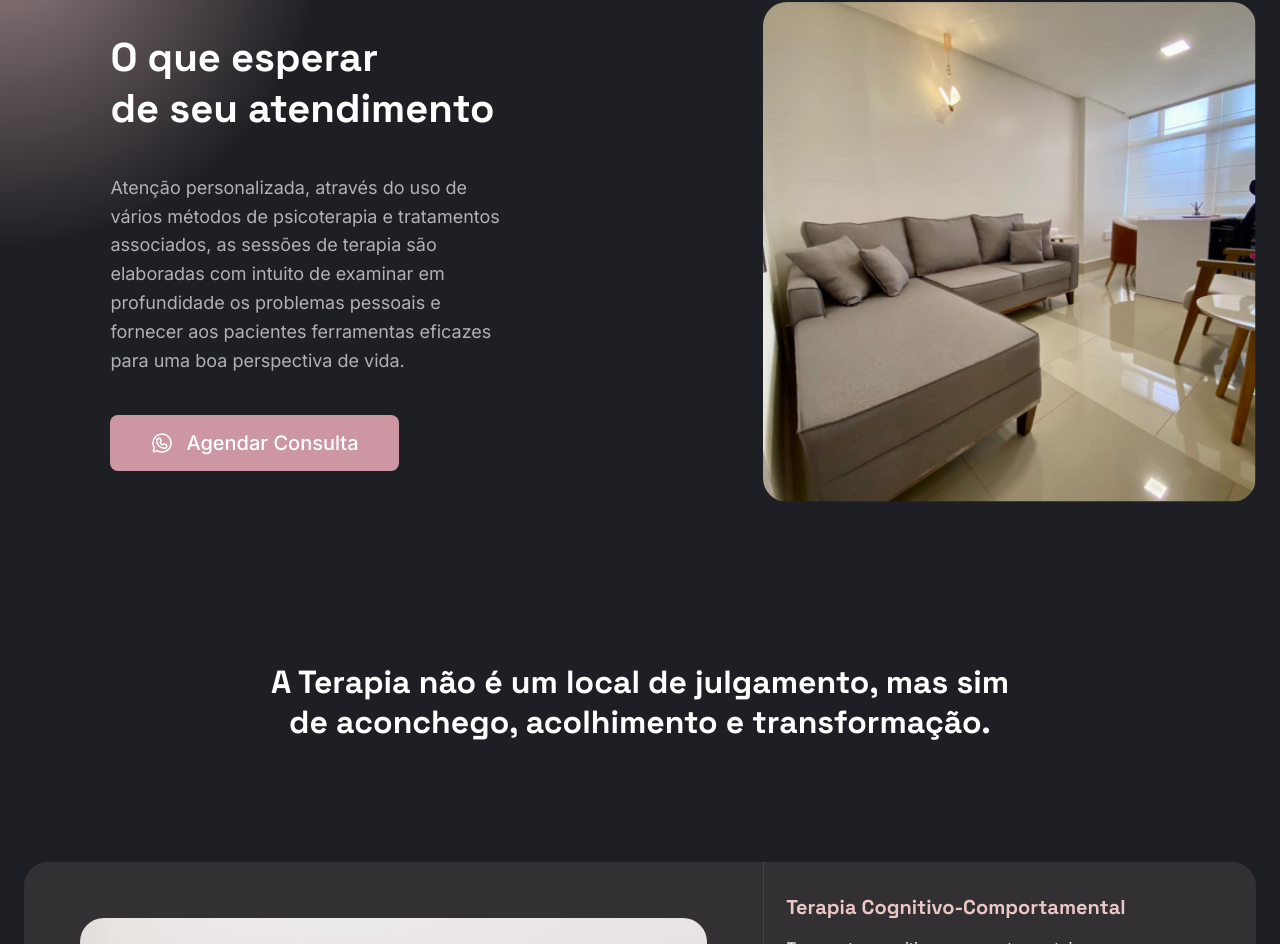
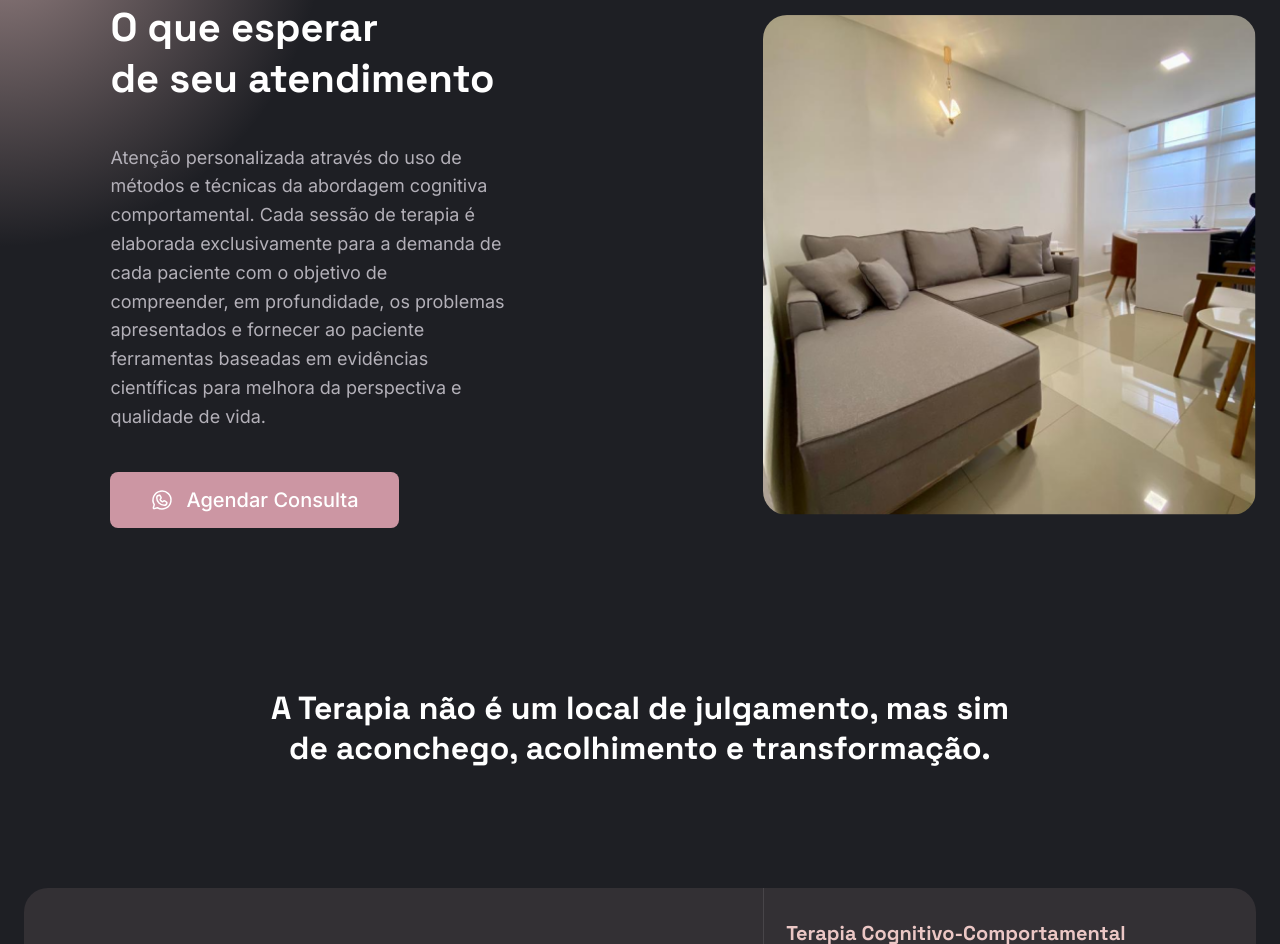
Before and after one commit to capelaum/projeto-isabela-castelli, a Next.js app: page / in a window 1280 px wide. Shown: the part 1874-2818 px from the top of the page. Built offline with nearby package versions, Linux system fonts and the light colour scheme; no server answers.

Commit message:
💬 update clinic text

```diff
--- a/src/components/Sections/SectionClinic/index.tsx
+++ b/src/components/Sections/SectionClinic/index.tsx
@@ -28,11 +28,13 @@ export function SectionClinic() {
 
           <Text asChild>
             <p>
-              Atenção personalizada, através do uso de vários métodos de
-              psicoterapia e tratamentos associados, as sessões de terapia são
-              elaboradas com intuito de examinar em profundidade os problemas
-              pessoais e fornecer aos pacientes ferramentas eficazes para uma
-              boa perspectiva de vida.
+              Atenção personalizada através do uso de métodos e técnicas da
+              abordagem cognitiva comportamental. Cada sessão de terapia é
+              elaborada exclusivamente para a demanda de cada paciente com o
+              objetivo de compreender, em profundidade, os problemas
+              apresentados e fornecer ao paciente ferramentas baseadas em
+              evidências científicas para melhora da perspectiva e qualidade de
+              vida.
             </p>
           </Text>
 
```
